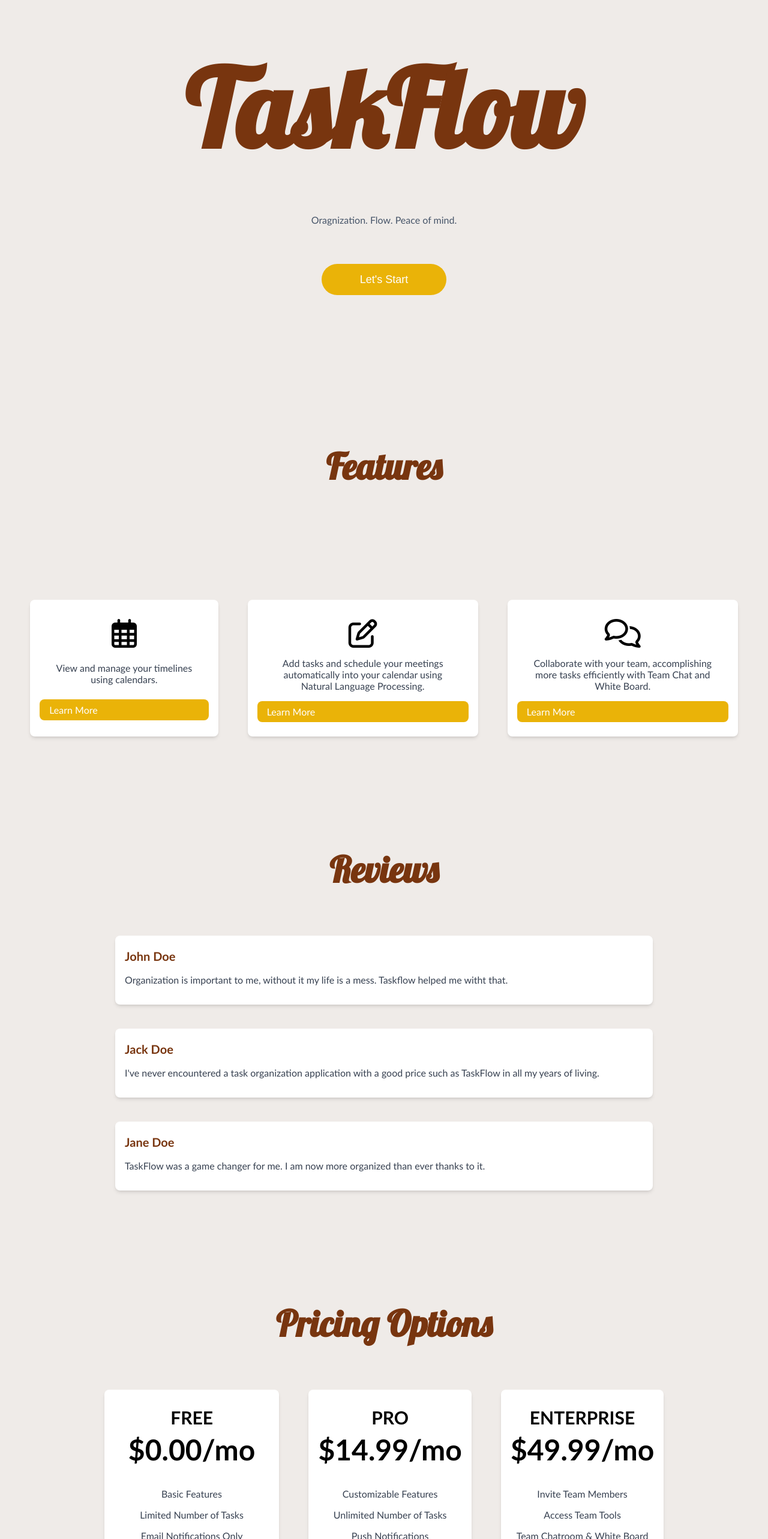
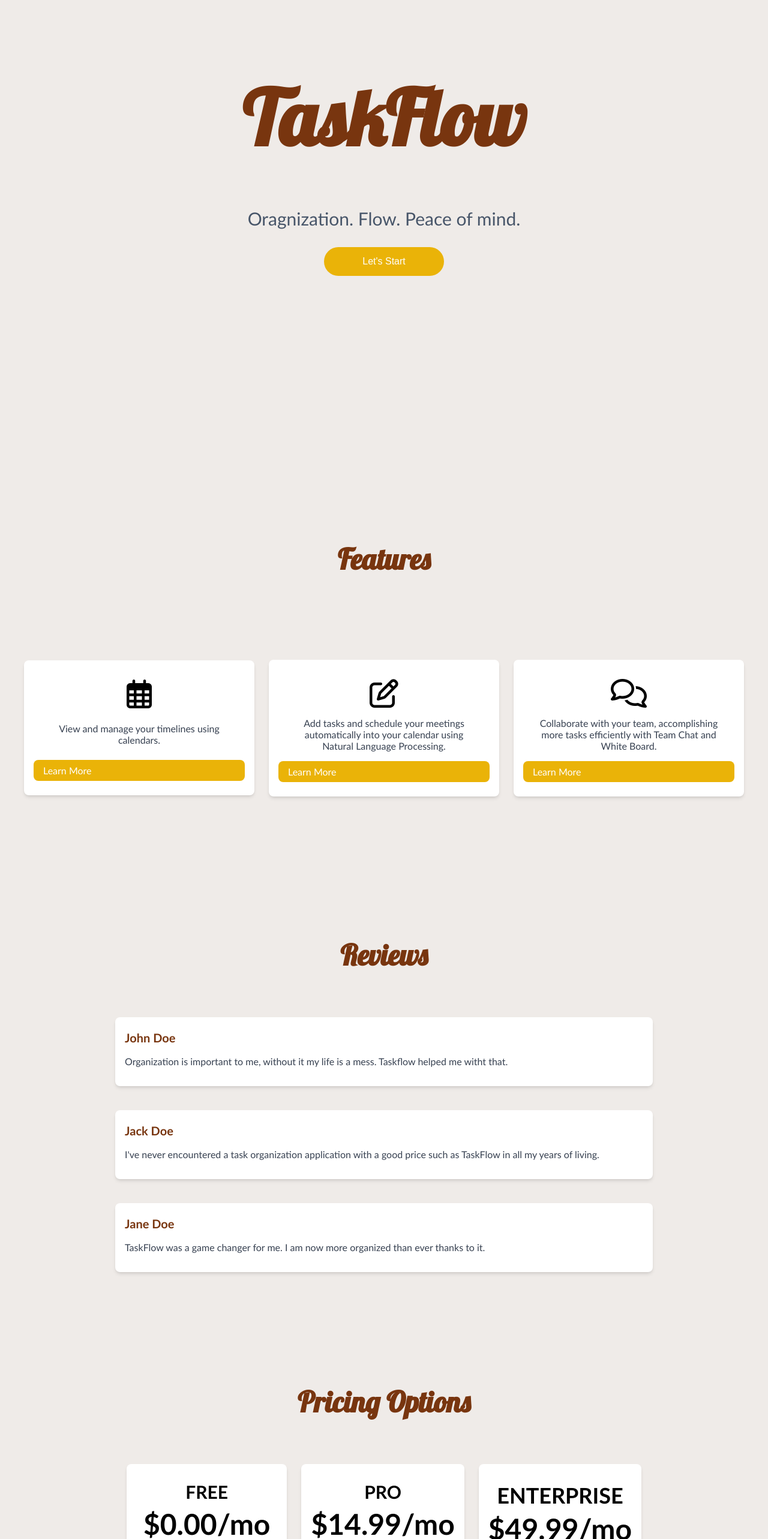
Before and after one commit to NMekks/elevvo-internship-task3-taskflow, a React (Create React App) app: page / in a window 1280 px wide. Shown: the part 60-2626 px from the top of the page at 60% size. Built offline with nearby package versions, Linux system fonts and the light colour scheme.

Commit message:
made the application resposnive to both mobile and tablets by adding more tailwindcss styling and less css

```diff
--- a/src/Footer.js
+++ b/src/Footer.js
@@ -2,9 +2,9 @@ import React from "react";
 
 const Footer = () => {
   return (
-    <footer>
+    <footer className="flex justify-center text-center align-content-center text-white overflow-hidden">
       <div id="rightfooter">
-        <h3>Follow me on</h3>
+        <h3 className="md:text-3xl lg:text-2xl ">Follow me on</h3>
         <div id="social-media-footer">
           <ul>
             <li>
--- a/src/TaskFlow.js
+++ b/src/TaskFlow.js
@@ -45,13 +45,13 @@ const TaskFlow = () => {
 
   return (
     <div className="container-fluid">
-      <div className="page-header">
-        <h1 className="text-amber-900">TaskFlow</h1>
-        <p className="text-slate-600 text-">
+      <div className="page-header justify-center text-center">
+        <h1 className="text-8xl sm:text-4xl md:text-[180px] lg:text-9xl mt-48 sm:mt-24 md:mt-[60%] lg:mt-48 text-amber-900">TaskFlow</h1>
+        <p className="text-slate-600 md:text-3xl">
           Oragnization. Flow. Peace of mind.
         </p>
         <button
-          className="btn py-3 px-16 rounded-full border-0 bg-yellow-500 text-white text-lg"
+          className="btn py-3 px-16 md:text-4xl lg:text-base rounded-full border-0 bg-yellow-500 text-white text-lg"
           onClick={executeScroll}
         >
           Let's Start
@@ -59,11 +59,11 @@ const TaskFlow = () => {
       </div>
 
       <div className="cards-section" ref={myRef}>
-        <h3 className="text-center pt-16 mt-48 mb-48 text-6xl text-amber-900">
+        <h3 className="text-center pt-16 mt-48 md:mt-96 sm:mb-12 md:mb-24 lg:mb-36 text-5xl sm:text-3xl md:text-5xl lg:text-5xl text-amber-900">
           Features
         </h3>
-        <div className="cards">
-          <div class="card max-w-sm bg-white border border-gray-200 rounded-lg shadow-md overflow-hidden">
+        <div className="cards flex flex-col lg:flex-row gap-6 my-12 px-5 justify-center items-center">
+          <div class="card max-w-sm bg-white border border-gray-200 rounded-lg shadow-md overflow-hidden flex-shrink-0">
             <div class="p-4 justify-items-center">
               <div className="card-icon text-5xl mt-4">
                 <i class="fa-regular fa-calendar-days"></i>
@@ -119,10 +119,10 @@ const TaskFlow = () => {
       </div>
 
       <div className="reviews-section">
-        <h3 className="text-center mt-48 mb-20 text-6xl text-amber-900">
+        <h3 className="text-center mt-24 sm:mt-12 md:mt-24 lg:mt-60 mb-12 sm:mb-12 md:mb-24 lg:mb-20 text-5xl sm:text-3xl md:text-5xl lg:text-5xl text-amber-900">
           Reviews
         </h3>
-        <div className="reviews">
+        <div className="reviews px-5 md:px-20">
           <div class="max-w-4xl bg-white border border-gray-200 rounded-lg shadow-md overflow-hidden m-auto mb-10">
             <div class="p-4">
               <h5 class="text-xl font-bold mb-2 mt-1 text-amber-900">
@@ -162,14 +162,14 @@ const TaskFlow = () => {
       </div>
 
       <div className="payment-section">
-        <h3 className="text-center mt-48 mb-20 text-6xl text-amber-900">
+        <h3 className=" text-5xl sm:text-3xl md:text-5xl lg:text-5xl text-center mt-24 sm:mt-12 md:mt-24 lg:mt-48 mb-12 sm:mb-12 md:mb-24 lg:mb-20 text-amber-900">
           Pricing Options
         </h3>
-        <div className="payment-options mb-40">
+        <div className="payment-options flex flex-col md:flex-row gap-6 justify-center items-center px-4 md:px-10 mb-40">
           <div class="card max-w-sm h-96 bg-white border border-gray-200 rounded-lg shadow-md overflow-hidden">
-            <div class=" p-4 justify-items-center mx-6">
+            <div class=" p-4 justify-items-center mx-3">
               <h5 class="text-3xl font-bold mb-0 mt-3">FREE</h5>
-              <h5 class="text-5xl font-bold mt-3 mb-5">$0.00/mo</h5>
+              <h5 class="text-5xl md:text-4xl lg:text-5xl font-bold mt-3 mb-5">$0.00/mo</h5>
               <p class="text-gray-700 mb-4  mt-10 justify-content-center text-center">
                 Basic Features
               </p>
@@ -190,7 +190,7 @@ const TaskFlow = () => {
           <div class="card max-w-sm h-96 bg-white border border-gray-200 rounded-lg shadow-md overflow-hidden">
             <div class="p-4 justify-items-center">
               <h5 class="text-3xl font-bold mb-0 mt-3">PRO</h5>
-              <h5 class="text-5xl font-bold mt-3 mb-5">$14.99/mo</h5>
+              <h5 class="text-5xl md:text-4xl lg:text-5xl font-bold mt-3 mb-5">$14.99/mo</h5>
               <p class="text-gray-700 mb-4 mt-10 justify-content-center text-center">
                 Customizable Features
               </p>
@@ -210,8 +210,8 @@ const TaskFlow = () => {
           </div>
           <div class="card max-w-sm h-96 bg-white border border-gray-200 rounded-lg shadow-md overflow-hidden">
             <div class="p-4 justify-items-center">
-              <h5 class="text-3xl font-bold mb-0 mt-3">ENTERPRISE</h5>
-              <h5 class="text-5xl font-bold mt-3 mb-5">$49.99/mo</h5>
+              <h5 class="text-2xl sm:text-3xl lg:text-4xl font-bold mb-0 mt-4">ENTERPRISE</h5>
+              <h5 class="text-5xl md:text-4xl lg:text-5xl font-bold mt-3 mb-5">$49.99/mo</h5>
               <p class="text-gray-700 mb-4 mt-10 justify-content-center text-center">
                 Invite Team Members
               </p>
--- a/src/index.css
+++ b/src/index.css
@@ -16,67 +16,18 @@ h1, h3 {
    font-family: "Lobster", sans-serif;
 }
 
-.page-header{
-  display: flex;
-  flex-direction: column;
-  align-items: center;
-  justify-content: center;
-  text-align: center;
-  padding:0;
-  margin: 0;
-}
-
-.page-header h1 {
-  font-size: 180px;
-  margin: 10% 0 0 0;
-}
-
-.page-header p {
-  margin: 5%;
-}
-
 .page-header .btn {
   cursor: pointer;
-}
-
-.cards {
-  display:flex;
-  flex-direction: row;
-  align-content: center;
-  justify-content: center;
-  margin-right: 2%;
-  margin-left: 2%;
-}
-
-/* .cards a {
-  text-decoration: none;
-  text-align: center;
-  justify-content: center;
-  align-items: center;
-} */
-
-.card {
-  margin-right: 2%;
-  margin-left: 2%;
-}
-
-.payment-options {
-  display:flex;
-  flex-direction: row;
-  align-content: center;
-  justify-content: center;
-  margin-right: 2%;
-  margin-left: 2%;
 }
 
 
 footer {
   background: #ecbc4c;
-  color: rgb(247, 247, 247);
-  display: flex;
+  /*color: rgb(247, 247, 247); */
+  /* display: flex;
   align-items: center;
   align-content: center;
-  justify-content: center;
+  justify-content: center; */
 }
 
 footer a {
```
Also changed, not shown: 1 other file (tests, documents, lock files or other folders).
